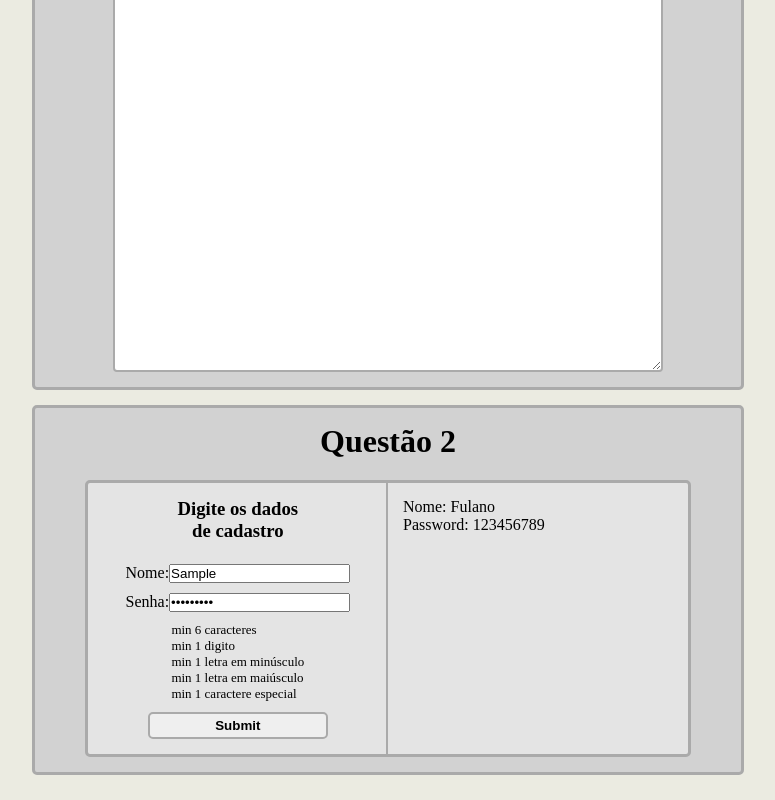
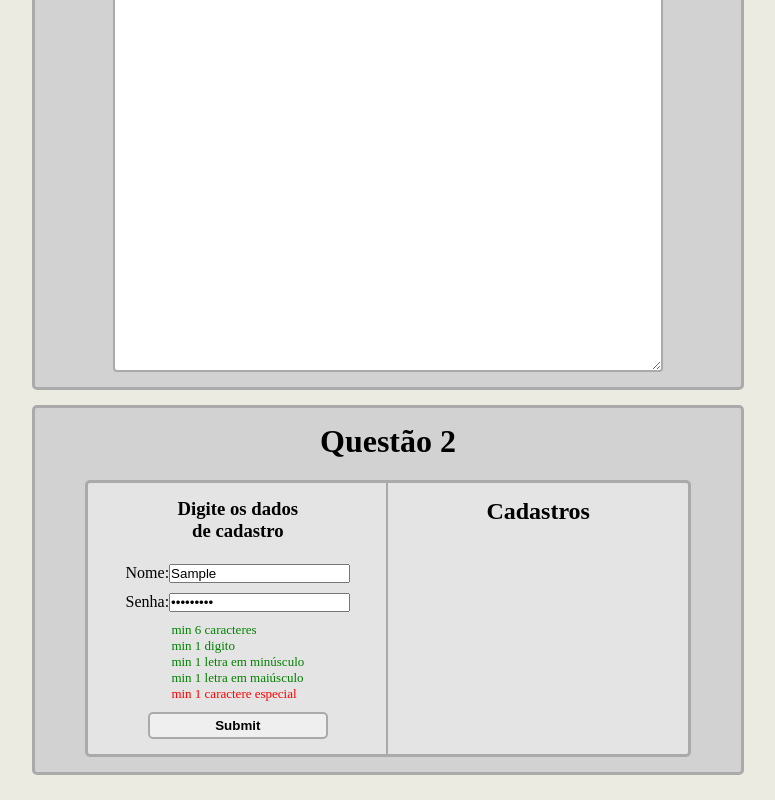
Before and after one commit to GuiBublitz/Desafio, a plain HTML site: page index.html in a window 1280 px wide. Both pictures are taken after typing "Sample", "Sample123" into the empty fields and a click on the input 489 px from the left and 1025 px from the top of the page. Shown: the part 300-1100 px from the top of the page, without its empty margins (252-1027 px from the left). Drawn offline with Linux system fonts and the light colour scheme.

Commit message:
Question two all done

```diff
--- a/index.html
+++ b/index.html
@@ -36,20 +36,20 @@
                         <input id="password-form-question-two" type="password"/>
                     </div>
                     <ul style="margin: 0 auto; list-style: none; font-size: 13px; display: non;">
-                        <li id="">min 6 caracteres</li>
-                        <li id="">min 1 digito</li>
-                        <li id="">min 1 letra em minúsculo</li>
-                        <li id="">min 1 letra em maiúsculo</li>
-                        <li id="">min 1 caractere especial</li>
+                        <li id="min-characters">min 6 caracteres</li>
+                        <li id="min-mumbers">min 1 digito</li>
+                        <li id="min-lowercase-letters">min 1 letra em minúsculo</li>
+                        <li id="min-uppercase-letters">min 1 letra em maiúsculo</li>
+                        <li id="min-special-character">min 1 caractere especial</li>
                     </ul>
                     <input id="btn-form-question-two" type="submit"/>
                 </form>
                 <div class="midle-border"></div>
                 <div id="register-data">
-                    <ul class="item-register-data">
-                        <li>Nome: Fulano</li>
-                        <li>Password: 123456789</li>
-                    </ul>
+                    <h2 style="text-align: center; margin-bottom: 10px;">Cadastros</h2>
+                    <div class="item-register-data">
+
+                    </div>
                 </div>
             </div>
         </div>
--- a/source/controller/ChallengeTwo.js
+++ b/source/controller/ChallengeTwo.js
@@ -1,6 +1,14 @@
 class ChallengeTwo {
 
     constructor(){
+        //labels
+        this.minCharactersLabel = document.getElementById("min-characters");
+        this.minNumbersLabel = document.getElementById("min-mumbers");
+        this.minLowercaseLabel = document.getElementById("min-lowercase-letters");
+        this.minUppercaseLabel = document.getElementById("min-uppercase-letters");
+        this.minSpecialCharactersLabel = document.getElementById("min-special-character");
+
+        this.divPanel = document.querySelector('.item-register-data');
         this.form = document.getElementById('form-question-two');
         this.name = document.getElementById('name-form-question-two');
         this.password = document.getElementById('password-form-question-two');
@@ -14,8 +22,24 @@ class ChallengeTwo {
     initEvents(){
         this.form.addEventListener('submit', (e)=>{
             e.preventDefault();
+            if(this.validatePassword(this.password.value)) this.writeOnPanel();
+        })
+    }
 
-        })
+    writeOnPanel(){
+        let liName = document.createElement('li');
+        let liPassword = document.createElement('li');
+        let ul = document.createElement('ul');
+        liName.textContent = `
+            Nome: ${this.name.value}
+        `
+        liPassword.textContent = `
+            Senha: ${this.password.value}
+        `
+        ul.appendChild(liName);
+        ul.appendChild(liPassword);
+        ul.setAttribute('style', 'border-bottom: 2px solid black; padding: 5px;');
+        this.divPanel.appendChild(ul);
     }
 
     validatePassword(password){
@@ -34,8 +58,62 @@ class ChallengeTwo {
         return true;
     }
 
-    updateScreen(requirements){
+    updateScreen(answers){
+        (answers.minCharacters) ? this.toggleClass('minCharacters', true) : this.toggleClass('minCharacters', false);
+        (answers.minNumbers) ? this.toggleClass('minNumbers', true) : this.toggleClass('minNumbers', false);
+        (answers.minUppercaseLetters) ? this.toggleClass('minUppercaseLetters', true) : this.toggleClass('minUppercaseLetters', false);
+        (answers.minLowercaseLetters) ? this.toggleClass('minLowercaseLetters', true) : this.toggleClass('minLowercaseLetters', false);
+        (answers.minSpecialCharacter) ? this.toggleClass('minSpecialCharacter', true) : this.toggleClass('minSpecialCharacter', false);
+    }
 
+    toggleClass(item, boolean){
+        switch (item){
+            case 'minCharacters':
+                if(boolean){
+                    this.minCharactersLabel.classList.add('done');
+                    this.minCharactersLabel.classList.remove('required');
+                } else {
+                    this.minCharactersLabel.classList.remove('done');
+                    this.minCharactersLabel.classList.add('required');
+                }
+                break;
+            case 'minNumbers':
+                if(boolean){
+                    this.minNumbersLabel.classList.add('done');
+                    this.minNumbersLabel.classList.remove('required');
+                } else {
+                    this.minNumbersLabel.classList.remove('done');
+                    this.minNumbersLabel.classList.add('required');
+                }
+                break;
+            case 'minUppercaseLetters':
+                if(boolean){
+                    this.minUppercaseLabel.classList.add('done');
+                    this.minUppercaseLabel.classList.remove('required');
+                } else {
+                    this.minUppercaseLabel.classList.remove('done');
+                    this.minUppercaseLabel.classList.add('required');
+                }
+                break;
+            case 'minLowercaseLetters':
+                    if(boolean){
+                        this.minLowercaseLabel.classList.add('done');
+                        this.minLowercaseLabel.classList.remove('required');
+                    } else {
+                        this.minLowercaseLabel.classList.remove('done');
+                        this.minLowercaseLabel.classList.add('required');
+                    }
+                break;
+            case 'minSpecialCharacter':
+                if(boolean){
+                    this.minSpecialCharactersLabel.classList.add('done');
+                    this.minSpecialCharactersLabel.classList.remove('required');
+                } else {
+                    this.minSpecialCharactersLabel.classList.remove('done');
+                    this.minSpecialCharactersLabel.classList.add('required');
+                }
+                break;
+        }
     }
 
     minCharacters(word, min = 6){
```
